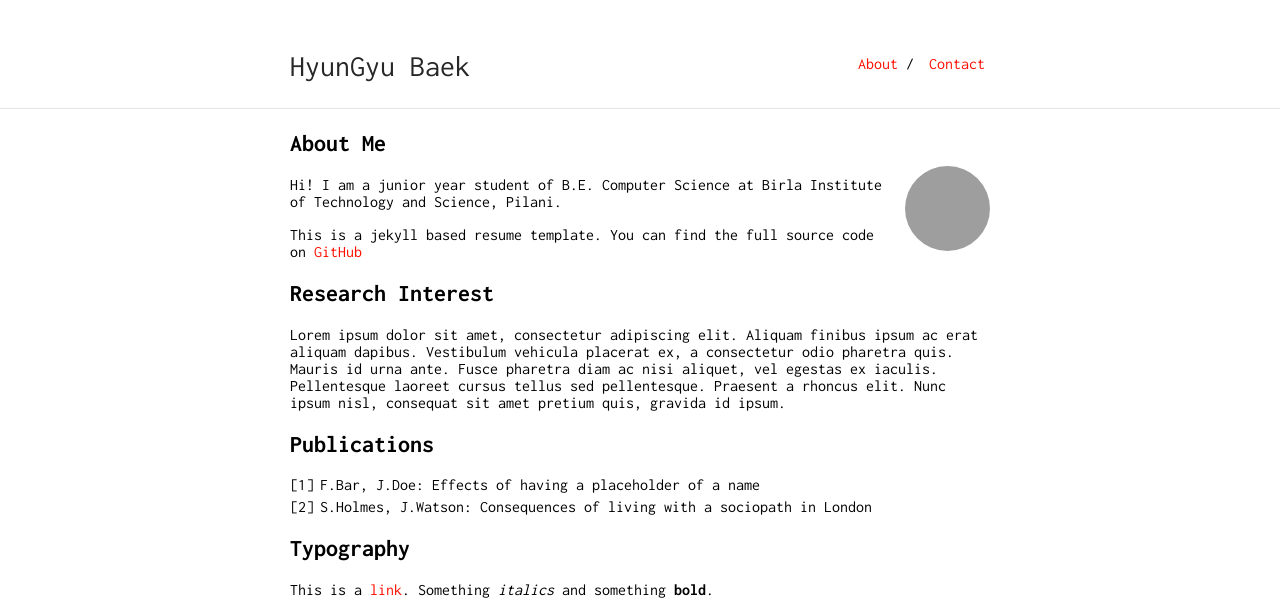
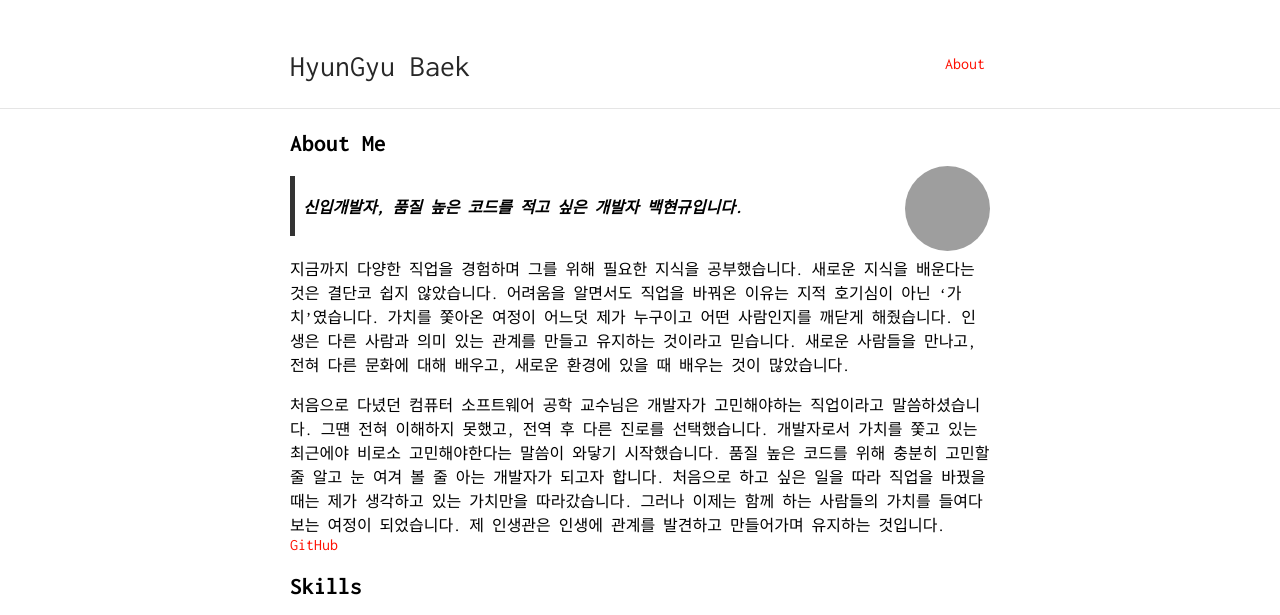
Before and after one commit to SamBeak/mycv, a Jekyll site: the page built from index.md, in a window 1280 px wide and 1400 px high. Shown: the top 615 px of the window. Built offline with Jekyll 4.4.1, drawn with Linux system fonts in a browser that asks for light colours; our own code applies the rules of GitHub Pages for plain Markdown files; some of the changed text lies outside the part shown; grey boxes are pictures that could not be loaded.

Commit message:
docs: Update profile

```diff
--- a/_config.yml
+++ b/_config.yml
@@ -9,7 +9,7 @@ tracking_id: #
 
 footer: yes
 footer_url: "https://github.com/sambeak"
-footer_text: "Page design by Ankit Sultana"
+footer_text: "HyunGyu Baek"
 
 sass:
     style: compressed
@@ -17,8 +17,6 @@ sass:
 
 nav:
  - name: "About"
-   link: "/researcher/"
- - name: "Contact"
-   link: "contact"
+   link: ""
 
 remote_theme: ankitsultana/researcher@gem
--- a/index.md
+++ b/index.md
@@ -6,40 +6,36 @@ layout: default
 
 <img class="profile-picture" src="https://avatars.githubusercontent.com/u/114740158?v=4">
 
-Hi! I am a junior year student of B.E. Computer Science at Birla Institute of Technology and Science, Pilani.
+>**신입개발자, 품질 높은 코드를 적고 싶은 개발자 백현규입니다.**
 
-This is a jekyll based resume template. You can find the full source code on [GitHub](https://github.com/bk2dcradle/researcher)
+지금까지 다양한 직업을 경험하며 그를 위해 필요한 지식을 공부했습니다. 새로운 지식을 배운다는 것은 결단코 쉽지 않았습니다.
+어려움을 알면서도 직업을 바꿔온 이유는 지적 호기심이 아닌 ‘가치’였습니다. 가치를 쫓아온 여정이 어느덧 제가 누구이고 어떤 사람인지를 깨닫게 해줬습니다.
+인생은 다른 사람과 의미 있는 관계를 만들고 유지하는 것이라고 믿습니다. 새로운 사람들을 만나고, 전혀 다른 문화에 대해 배우고, 새로운 환경에 있을 때 배우는 것이 많았습니다.
 
-## Research Interest
+처음으로 다녔던 컴퓨터 소프트웨어 공학 교수님은 개발자가 고민해야하는 직업이라고 말씀하셨습니다. 그떈 전혀 이해하지 못했고, 전역 후 다른 진로를 선택했습니다.
+개발자로서 가치를 쫓고 있는 최근에야 비로소 고민해야한다는 말씀이 와닿기 시작했습니다. 품질 높은 코드를 위해 충분히 고민할 줄 알고 눈 여겨 볼 줄 아는 개발자가 되고자 합니다.
+처음으로 하고 싶은 일을 따라 직업을 바꿨을 때는 제가 생각하고 있는 가치만을 따라갔습니다. 그러나 이제는 함께 하는 사람들의 가치를 들여다보는 여정이 되었습니다. 제 인생관은 인생에 관계를 발견하고 만들어가며 유지하는 것입니다.
+[GitHub](https://github.com/sambeak)
 
-Lorem ipsum dolor sit amet, consectetur adipiscing elit. Aliquam finibus ipsum ac erat aliquam dapibus. Vestibulum vehicula placerat ex, a consectetur odio pharetra quis. Mauris id urna ante. Fusce pharetra diam ac nisi aliquet, vel egestas ex iaculis. Pellentesque laoreet cursus tellus sed pellentesque. Praesent a rhoncus elit. Nunc ipsum nisl, consequat sit amet pretium quis, gravida id ipsum.
+## Skills
 
-## Publications
+* <a href="#"><img src="https://img.shields.io/badge/Html5-EEE3CB?style=flat&logo=html5&logoColor=E34F26"/></a>
+* <a href="#"><img src="https://img.shields.io/badge/Css3-D7C0AE?style=flat&logo=css3&logoColor=1572B6"/></a>
+* <a href="#"><img src="https://img.shields.io/badge/Sass-884A39?style=flat&logo=Sass&logoColor=CC6699"/></a><br>
+* <a href="#"><img src="https://img.shields.io/badge/JavaScript-C38154?style=flat&logo=javascript&logoColor=F7DF1E"/></a>
+* <a href="#"><img src="https://img.shields.io/badge/Jquery-CDC2AE?style=flat&logo=jquery&logoColor=0769AD"/></a>
+* <a href="#"><img src="https://img.shields.io/badge/React-E53A40?style=flat&logo=react&logoColor=61DAFB"/></a>
 
-1. F.Bar, J.Doe: Effects of having a placeholder of a name
-2. S.Holmes, J.Watson: Consequences of living with a sociopath in London
+## Projects
 
-## Typography
+- [Nordicnest](https://github.com/sambeak/nordicnest_react): 📄 Clone project that have increased proficiency in HTML5, CSS, JavaScript and React
+- [Kream](https://github.com/sambeak/kream_react): : 📄 Team clone project that provide variable opportunities to improve skills such as web development, project management and collaboration
+- [Kurly](https://github.com/sambeak/kurly_react): : 📄 Clone Project that have increased proficiency in java, jsp, jquery
+- [Brando](https://github.com/sambeak/brando_js): : 📄 Clone Project that have increased proficiency in Response Web Design and JavaScript
 
-This is a [link](http://google.com). Something *italics* and something **bold**.
+## posts
 
-Here is a table
-
-Year | Award | Category
------|-------|--------
-2014 | Emmy  | Won Outstanding Lead Actor in a miniseries or a movie
-2015 | BAFTA | Nominated for Best Leading Actor for Sherlock
-2014 | Satellite | Won Best Actor miniseries or television film
-
-Here is a horizontal rule
-
----
-
-Here is a blockquote
-
-> To a great mind, nothing is little
-
-## References
-
-* Foo Bar: Head of Department, Placeholder Names, Lorem
-* John Doe: Associate Professor, Department of Computer Science, Ipsum
+- [🏰RESTful API](https://sambeak.github.io/posts/restful-api/)
+- [🤝협업을 위한 완벽한 커밋 메시지 작성](https://sambeak.github.io/posts/commit/)
+- [🚢 Docker 컨테이너 기술의 핵심](https://sambeak.github.io/posts/docker/)
+- [💻 서버사이드 자바스크립트 Node [1편]](https://sambeak.github.io/posts/nodejs/)
```
